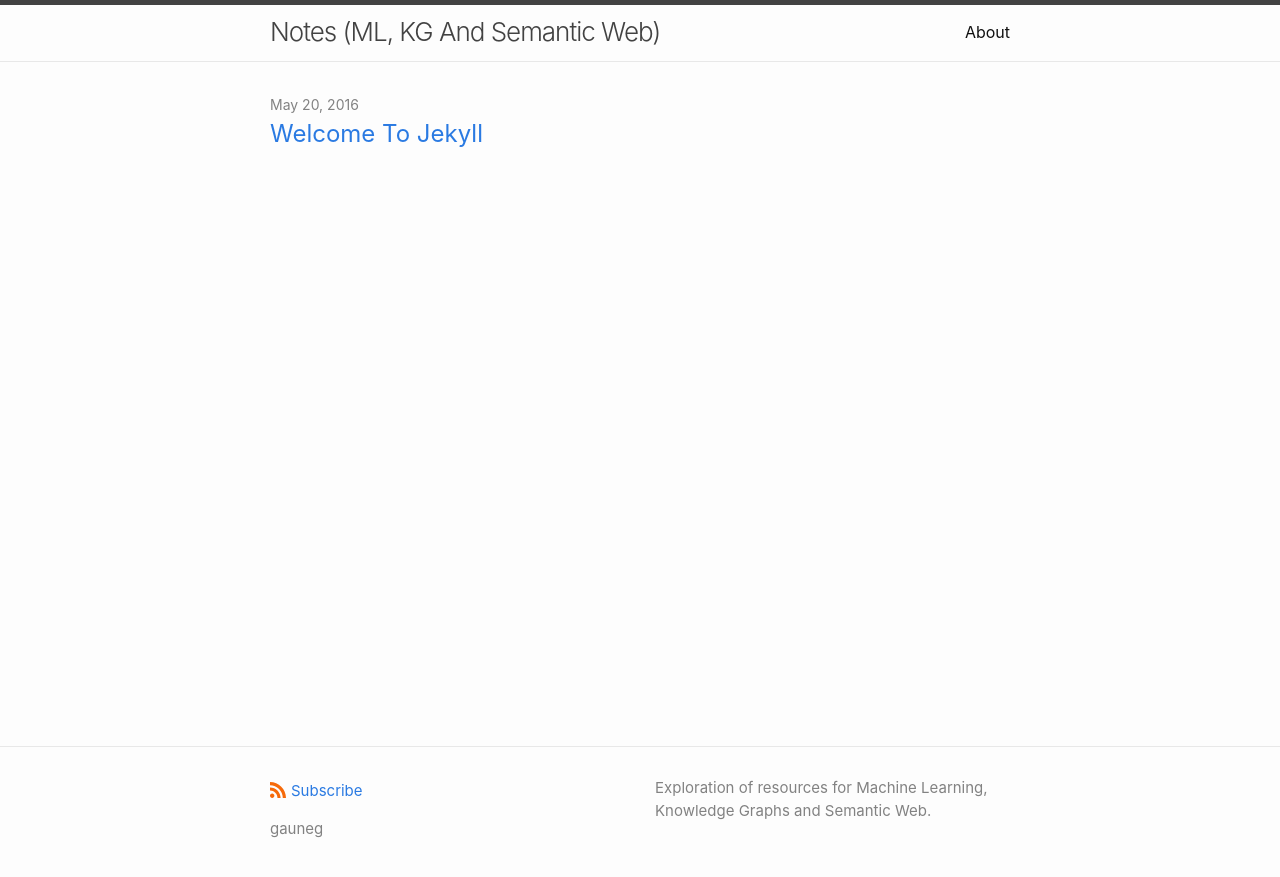
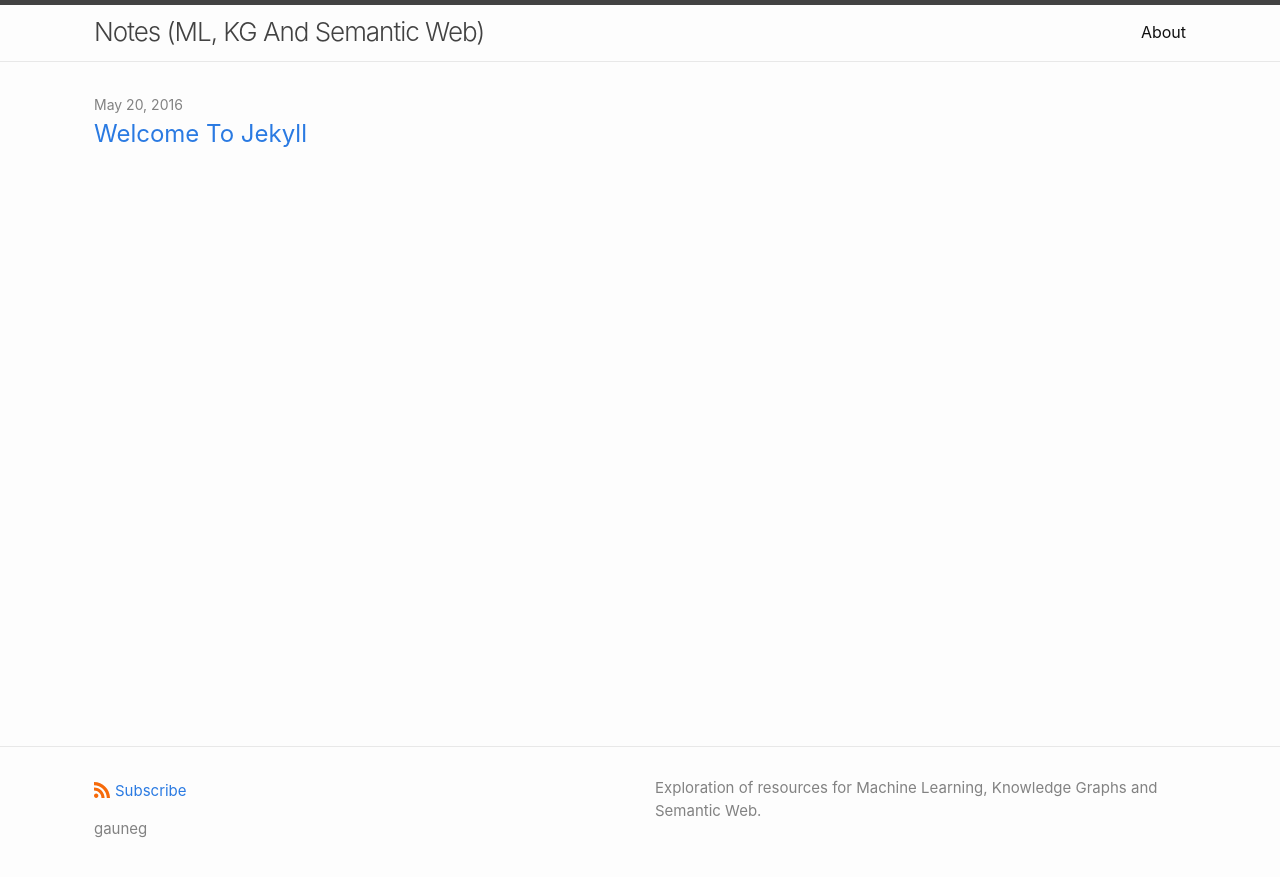
Before and after one commit to gauneg/gauneg.github.io, a Jekyll site: the page built from index.md, in a window 1280 px wide. Shown: the top 877 px of the page. Built offline with Jekyll 4.4.1, drawn with Linux system fonts in a browser that asks for light colours.

Commit message:
wide mode

```diff
--- a/_sass/minima/custom-variables.scss
+++ b/_sass/minima/custom-variables.scss
@@ -1 +1,2 @@
 // Placeholder to allow overriding predefined variables smoothly.
+$content-width:    90%;
```
